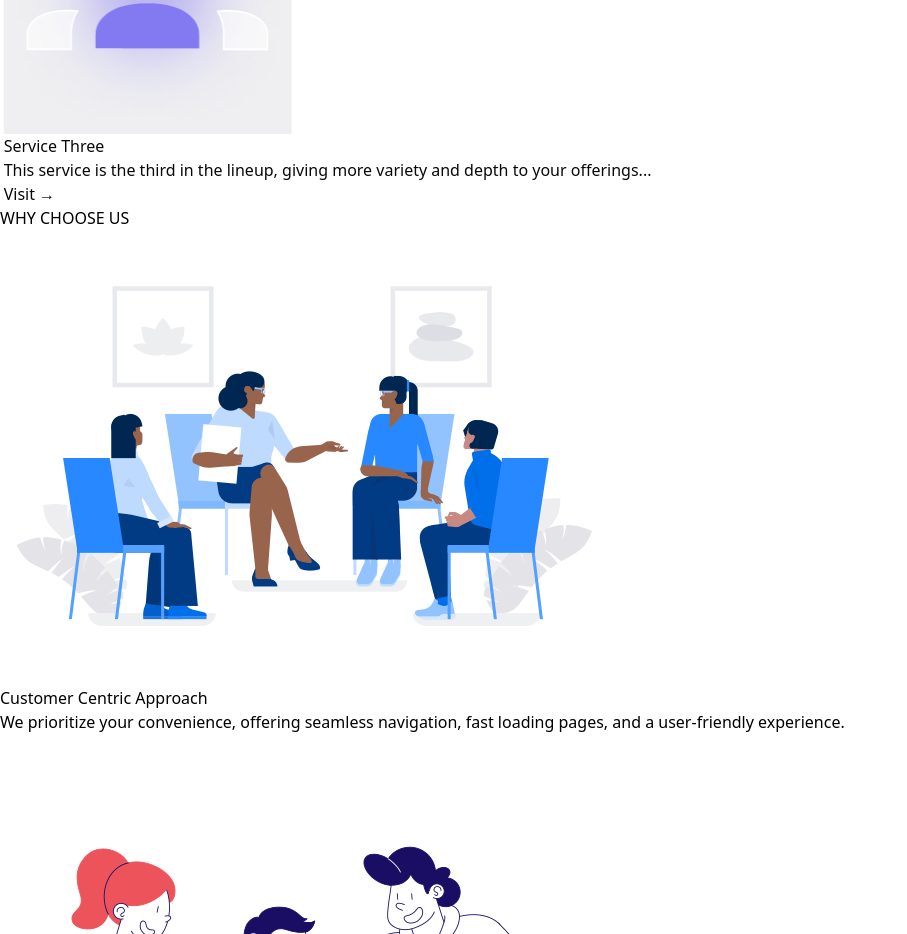
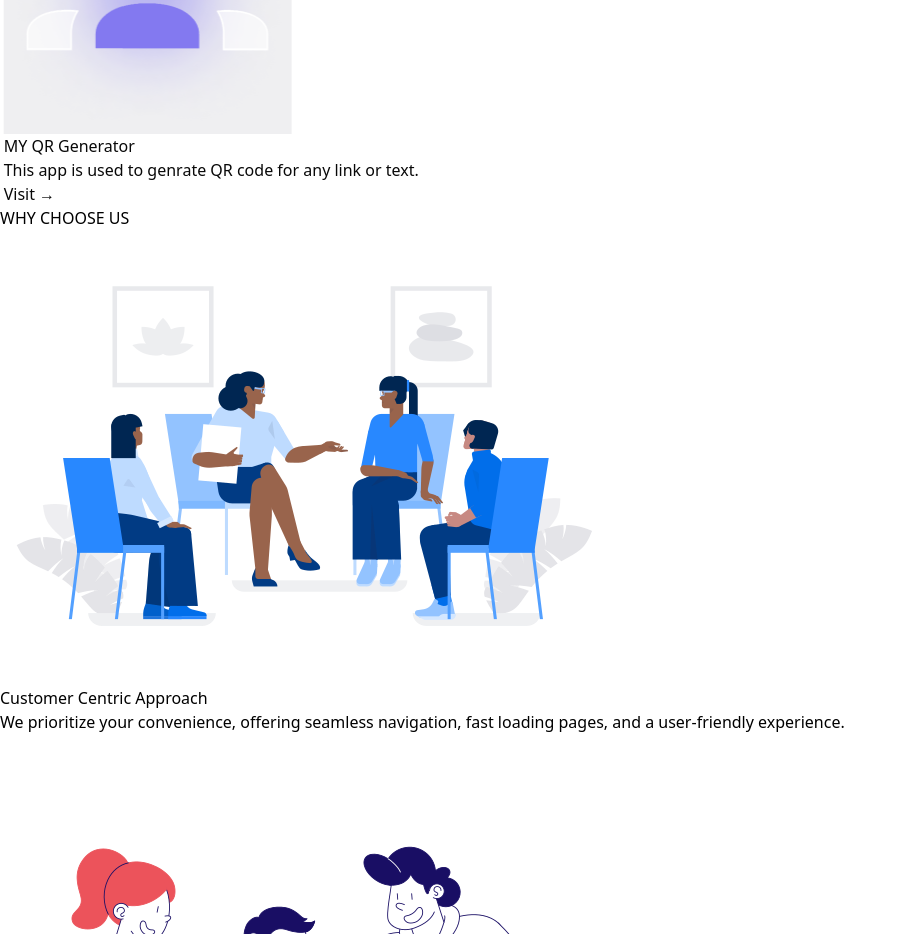
Before and after one commit to SAMEER563/nearest_solution, a Next.js app: page / in a window 1280 px wide. Shown: the part 1362-2296 px from the top of the page, without its empty margins (0-907 px from the left). Built offline with nearby package versions, Linux system fonts and the light colour scheme.

Commit message:
Changes in Service page

```diff
--- a/src/pages/Service.tsx
+++ b/src/pages/Service.tsx
@@ -2,25 +2,29 @@
 
 import { useEffect, useState } from "react";
 import { motion } from "framer-motion";
+import { link } from "fs";
 
 const services = [
   {
-    title: "GapsapMitro",
+    title: "FireBlog",
     description:
-      "Lorem Ipsum is simply dummy text of the printing and typesetting industry. Lorem Ipsum has been the industry's standard dummy text ever since the 1500s...",
+      "Blog app designed for users to create, publish, and share their own written content.",
     image: "./assets/1.png", // Replace with your actual image path
+    link: "https://blog.nearestsolution.com/"
   },
   {
-    title: "Service Two",
+    title: "Nearest Solutions",
     description:
-      "Another example of dummy text to showcase the carousel effect with auto-sliding...",
+      "It is our website where we provide services like web development, app development, and UI/UX design services.",
     image: "./assets/2.png",
+    link: "https://www.nearestsolutions.in/"
   },
   {
-    title: "Service Three",
+    title: "MY QR Generator",
     description:
-      "This service is the third in the lineup, giving more variety and depth to your offerings...",
+      "This app is used to genrate QR code for any link or text.",
     image: "./assets/3.png",
+    link: "https://myqrgene2.netlify.app/"
   },
 ];
 
@@ -68,9 +72,15 @@ export default function ServicesCarousel() {
               <p className="text-sm text-gray-600">{services[currentIndex].description}</p>
             </div>
           </div>
-          <button className="mt-4 px-6 py-2 bg-black text-white rounded-full shadow-md">
-            Visit →
-          </button>
+          <a
+            href={services[currentIndex].link}
+            target="_blank"
+            rel="noopener noreferrer"
+          >
+            <button className="mt-4 px-6 py-2 bg-black text-white rounded-full shadow-md">
+              Visit →
+            </button>
+          </a>
         </motion.div>
       </div>
 
```
